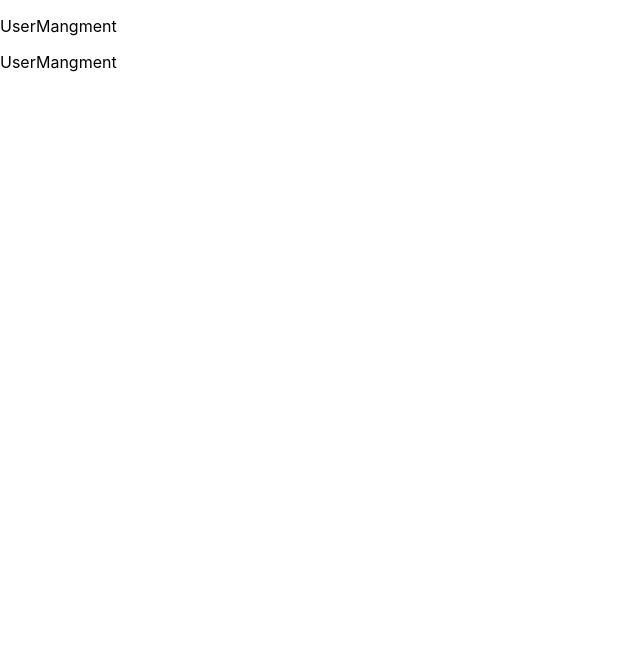
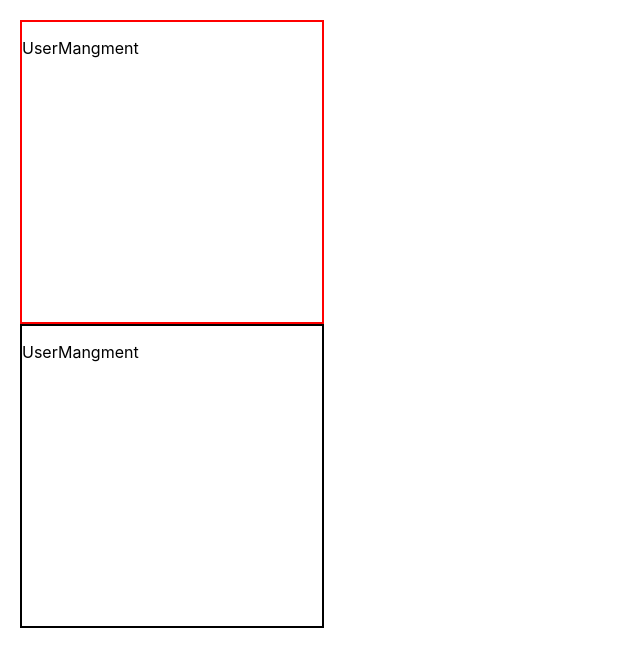
Before and after one commit to SanketWashimkar/Basic_type_react, a React (Create React App) app: page / in a window 1280 px wide. Shown: the top 666 px of the page, without its empty margins (0-640 px from the left). Built offline with nearby package versions, Linux system fonts and the light colour scheme; the HTML template or start-up script is replaced by a standard one.

Commit message:
main:11th commit

```diff
--- a/src/UserMangment/UserMangment.tsx
+++ b/src/UserMangment/UserMangment.tsx
@@ -1,9 +1,15 @@
 import styless from './UserMangment.module.scss';
 
-const UserMangment = () => {
+const UserMangment:React.FC<{
+isLogin:boolean
+
+}> = ({isLogin}) => {
+
+    const classValue = isLogin? 'main-container' : 'mainContainerLogout';
+
 
 return (
- <div className={styless.mainContainer}>
+ <div className={styless[classValue]}>
 <p> UserMangment</p>
  </div>
 
```
